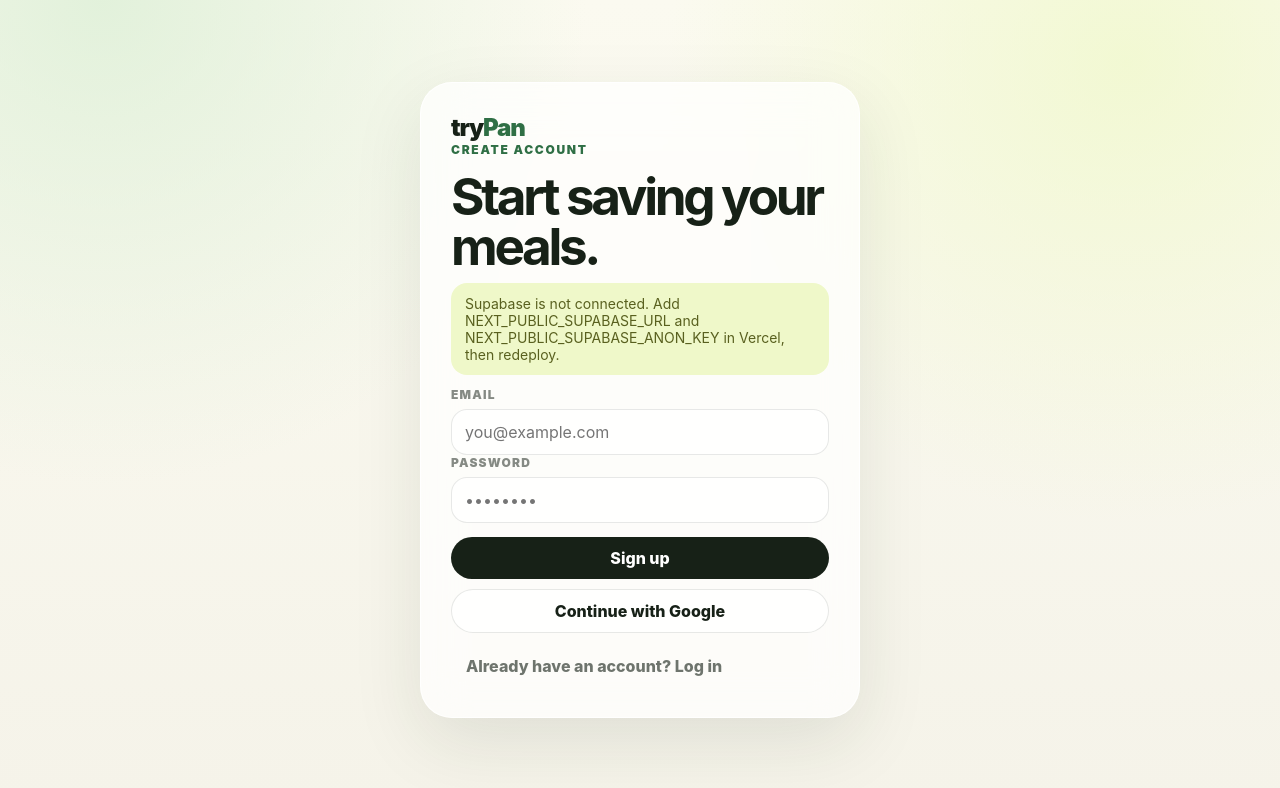
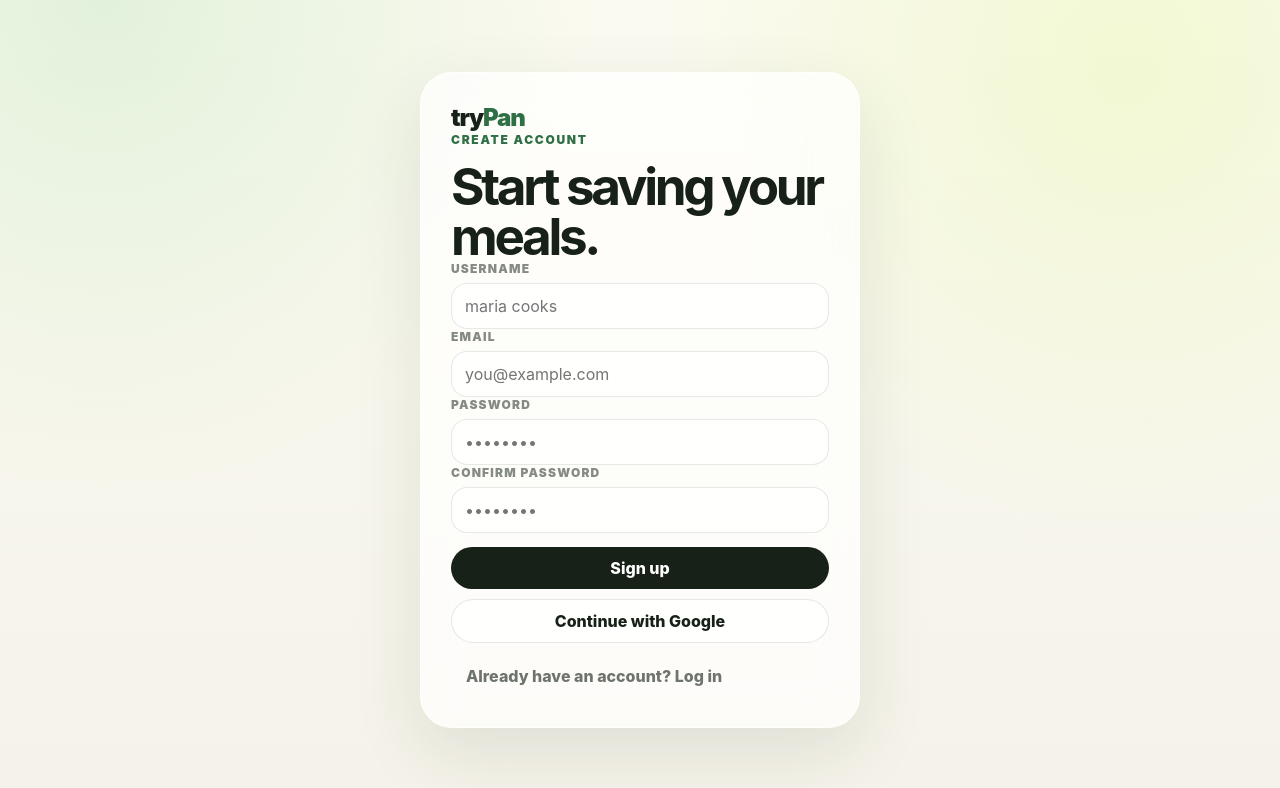
Before and after one commit to LIMA382/tryPan, a Next.js app: page /login in a window 1280 px wide. Both pictures are taken after a click on the button "Need an account? Sign up". Shown: the top 788 px of the page. Built offline with nearby package versions, Linux system fonts and the light colour scheme; no server answers.

Commit message:
Update page.jsx

```diff
--- a/src/app/login/page.jsx
+++ b/src/app/login/page.jsx
@@ -5,45 +5,83 @@ import { useRouter } from 'next/navigation';
 import Link from 'next/link';
 import { supabase, hasSupabaseEnv } from '@/lib/supabaseClient';
 
+function isValidEmail(value) {
+  return /^[^\s@]+@[^\s@]+\.[^\s@]+$/.test(value);
+}
+
 export default function LoginPage() {
   const router = useRouter();
 
   const [mode, setMode] = useState('signin');
+  const [username, setUsername] = useState('');
   const [email, setEmail] = useState('');
   const [password, setPassword] = useState('');
+  const [confirmPassword, setConfirmPassword] = useState('');
   const [message, setMessage] = useState('');
   const [busy, setBusy] = useState(false);
 
   const supabaseReady = hasSupabaseEnv() && supabase;
+  const isSignup = mode === 'signup';
 
   async function submit(event) {
     event.preventDefault();
     setMessage('');
+
+    const cleanEmail = email.trim();
+    const cleanUsername = username.trim();
 
     if (!supabaseReady) {
       setMessage('Supabase is not connected. Check Vercel environment variables and redeploy.');
       return;
     }
 
-    if (!email || !password) {
-      setMessage('Enter your email and password.');
+    if (isSignup && cleanUsername.length < 2) {
+      setMessage('Choose a username with at least 2 characters.');
+      return;
+    }
+
+    if (!cleanEmail) {
+      setMessage('Enter your email.');
+      return;
+    }
+
+    if (!isValidEmail(cleanEmail)) {
+      setMessage('Enter a valid email address.');
+      return;
+    }
+
+    if (!password) {
+      setMessage('Enter your password.');
+      return;
+    }
+
+    if (password.length < 6) {
+      setMessage('Password must be at least 6 characters.');
+      return;
+    }
+
+    if (isSignup && password !== confirmPassword) {
+      setMessage('Passwords do not match.');
       return;
     }
 
     setBusy(true);
 
     try {
-      const result =
-        mode === 'signup'
+      const result = isSignup
         ? await supabase.auth.signUp({
-              email,
+            email: cleanEmail,
             password,
             options: {
               emailRedirectTo: `${window.location.origin}/planner`,
+              data: {
+                display_name: cleanUsername,
+                username: cleanUsername,
+              },
             },
           })
         : await supabase.auth.signInWithPassword({
-              email,
+            email: cleanEmail,
             password,
           });
 
@@ -52,7 +90,7 @@ export default function LoginPage() {
         return;
       }
 
-      if (mode === 'signup' && !result.data?.session) {
+      if (isSignup && !result.data?.session) {
         setMessage('Account created. Check your email to confirm your account, then log in.');
         return;
       }
@@ -82,9 +120,7 @@ export default function LoginPage() {
         },
       });
 
-      if (error) {
-        setMessage(error.message);
-      }
+      if (error) setMessage(error.message);
     } finally {
       setBusy(false);
     }
@@ -98,26 +134,32 @@ export default function LoginPage() {
         </Link>
 
         <div className="eyebrow">
-          {mode === 'signin' ? 'Welcome back' : 'Create account'}
+          {isSignup ? 'Create account' : 'Welcome back'}
         </div>
 
         <h2>
-          {mode === 'signin'
-            ? 'Log in to your meal planner.'
-            : 'Start saving your meals.'}
+          {isSignup ? 'Start saving your meals.' : 'Log in to your meal planner.'}
         </h2>
 
-        {!supabaseReady && (
-          <div className="notice">
-            Supabase is not connected. Add NEXT_PUBLIC_SUPABASE_URL and NEXT_PUBLIC_SUPABASE_ANON_KEY in Vercel, then redeploy.
+        {message && <div className="notice">{message}</div>}
+
+        {isSignup && (
+          <div className="field">
+            <label>Username</label>
+            <input
+              required
+              value={username}
+              onChange={(event) => setUsername(event.target.value)}
+              placeholder="maria cooks"
+              autoComplete="nickname"
+            />
           </div>
         )}
-
-        {message && <div className="notice">{message}</div>}
 
         <div className="field">
           <label>Email</label>
           <input
+            required
             value={email}
             onChange={(event) => setEmail(event.target.value)}
             placeholder="you@example.com"
@@ -129,20 +171,37 @@ export default function LoginPage() {
         <div className="field">
           <label>Password</label>
           <input
+            required
+            minLength={6}
             value={password}
             onChange={(event) => setPassword(event.target.value)}
             placeholder="••••••••"
-            autoComplete={mode === 'signin' ? 'current-password' : 'new-password'}
+            autoComplete={isSignup ? 'new-password' : 'current-password'}
             type="password"
           />
         </div>
 
+        {isSignup && (
+          <div className="field">
+            <label>Confirm password</label>
+            <input
+              required
+              minLength={6}
+              value={confirmPassword}
+              onChange={(event) => setConfirmPassword(event.target.value)}
+              placeholder="••••••••"
+              autoComplete="new-password"
+              type="password"
+            />
+          </div>
+        )}
+
         <button
           className="primary-btn"
           style={{ width: '100%', justifyContent: 'center', marginTop: 14 }}
-          disabled={busy}
+          disabled={busy || !supabaseReady}
         >
-          {busy ? 'Please wait…' : mode === 'signin' ? 'Log in' : 'Sign up'}
+          {busy ? 'Please wait…' : isSignup ? 'Sign up' : 'Log in'}
         </button>
 
         <button
@@ -150,7 +209,7 @@ export default function LoginPage() {
           className="soft-btn"
           style={{ width: '100%', marginTop: 10 }}
           onClick={google}
-          disabled={busy}
+          disabled={busy || !supabaseReady}
         >
           Continue with Google
         </button>
@@ -161,12 +220,10 @@ export default function LoginPage() {
           style={{ marginTop: 12 }}
           onClick={() => {
             setMessage('');
-            setMode(mode === 'signin' ? 'signup' : 'signin');
+            setMode(isSignup ? 'signin' : 'signup');
           }}
         >
-          {mode === 'signin'
-            ? 'Need an account? Sign up'
-            : 'Already have an account? Log in'}
+          {isSignup ? 'Already have an account? Log in' : 'Need an account? Sign up'}
         </button>
       </form>
     </main>
```
Lines whose indentation alone changed are shown as unchanged.
